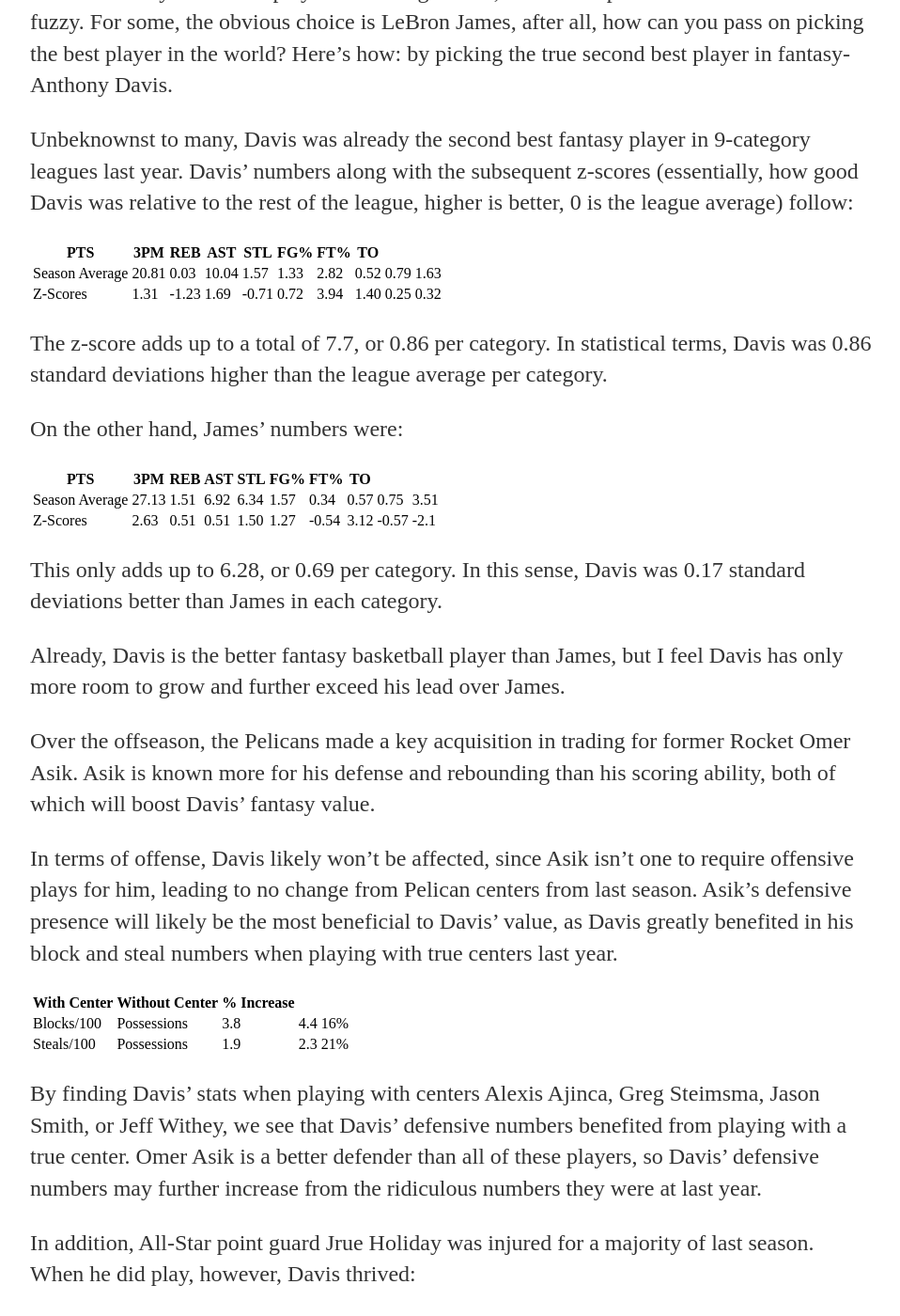
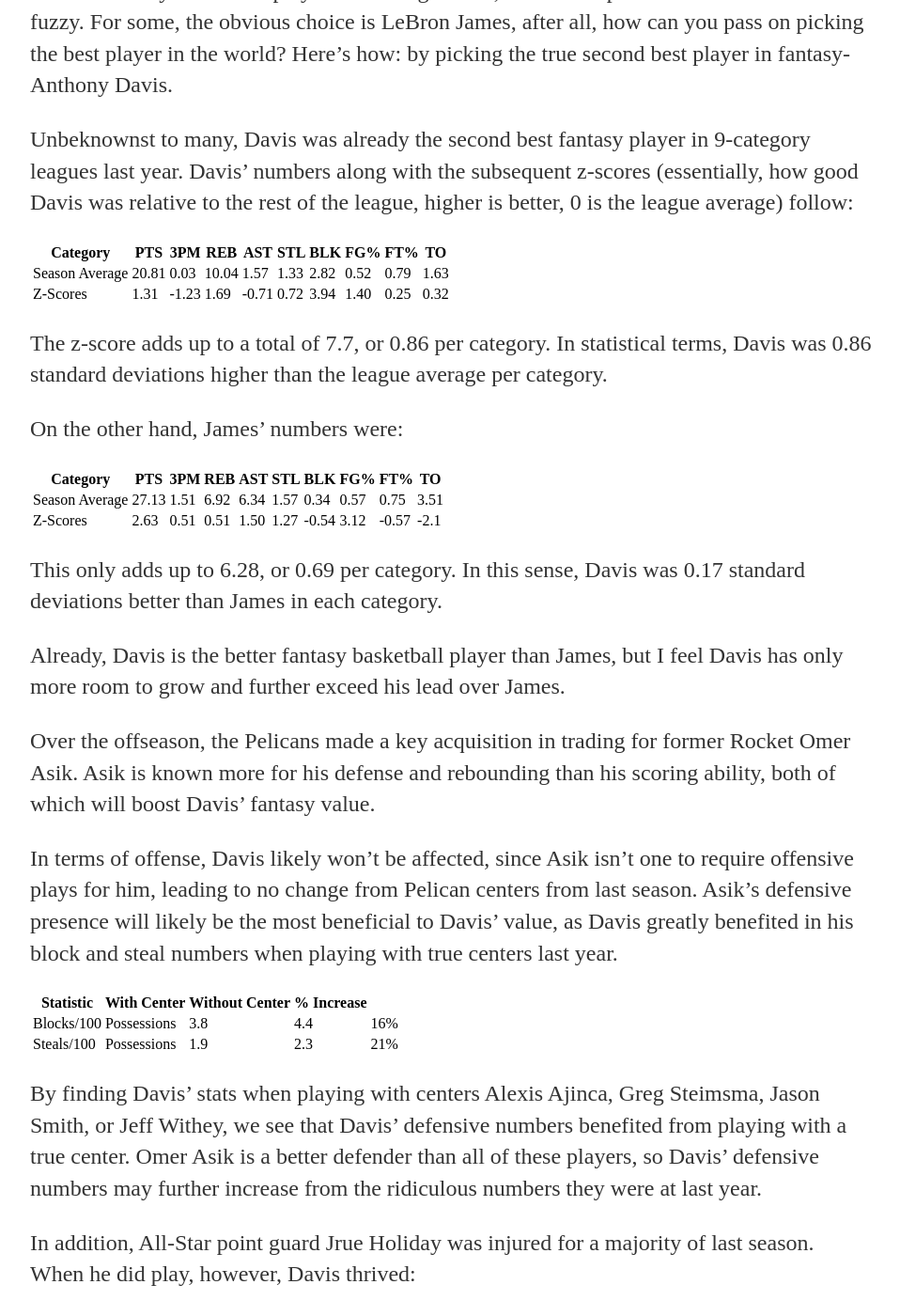
Before and after one commit to jtliao/jtliao.github.io, a Jekyll site: the page built from _posts/2014-10-04-why-you-should-draft-anthony-davis-over-lebron-james.md, in a window 1280 px wide and 1400 px high, scrolled down 461 px. Shown: the whole window at 94% size, without its empty margins (160-1118 px from the left). Built offline with Jekyll 4.4.1, drawn with Linux system fonts in a browser that asks for light colours.

Commit message:
fixed issue in blog post

```diff
--- a/_posts/2014-10-04-why-you-should-draft-anthony-davis-over-lebron-james.md
+++ b/_posts/2014-10-04-why-you-should-draft-anthony-davis-over-lebron-james.md
@@ -10,19 +10,19 @@
 
 Unbeknownst to many, Davis was already the second best fantasy player in 9-category leagues last year. Davis' numbers along with the subsequent z-scores (essentially, how good Davis was relative to the rest of the league, higher is better, 0 is the league average) follow:
 
- | PTS | 3PM | REB | AST | STL | FG% | FT% | TO
- --- | --- | --- | --- | --- | --- | --- | --- | ---
- Season Average | 20.81 | 0.03 | 10.04 | 1.57 | 1.33 | 2.82 | 0.52 | 0.79 | 1.63
- Z-Scores | 1.31 | -1.23 | 1.69 | -0.71 | 0.72 | 3.94 | 1.40 | 0.25 | 0.32
+Category | PTS | 3PM | REB | AST | STL | BLK | FG% | FT% | TO
+--- | --- | --- | --- | --- | --- | --- | --- | ---
+Season Average | 20.81 | 0.03 | 10.04 | 1.57 | 1.33 | 2.82 | 0.52 | 0.79 | 1.63
+Z-Scores | 1.31 | -1.23 | 1.69 | -0.71 | 0.72 | 3.94 | 1.40 | 0.25 | 0.32
 
 The z-score adds up to a total of 7.7, or 0.86 per category. In statistical terms, Davis was 0.86 standard deviations higher than the league average per category.
 
 On the other hand, James' numbers were:
 
- | PTS | 3PM | REB | AST | STL | FG% | FT% | TO
- --- | --- | --- | --- | --- | --- | --- | --- | ---
- Season Average | 27.13 | 1.51 | 6.92 | 6.34 | 1.57 | 0.34 | 0.57 | 0.75 | 3.51
- Z-Scores | 2.63 | 0.51 | 0.51 | 1.50 | 1.27 | -0.54 | 3.12 | -0.57 | -2.1
+Category | PTS | 3PM | REB | AST | STL | BLK | FG% | FT% | TO
+--- | --- | --- | --- | --- | --- | --- | --- | ---
+Season Average | 27.13 | 1.51 | 6.92 | 6.34 | 1.57 | 0.34 | 0.57 | 0.75 | 3.51
+Z-Scores | 2.63 | 0.51 | 0.51 | 1.50 | 1.27 | -0.54 | 3.12 | -0.57 | -2.1
 
 This only adds up to 6.28, or 0.69 per category. In this sense, Davis was 0.17 standard deviations better than James in each category.
 
@@ -33,7 +33,7 @@
 In terms of offense, Davis likely won't be affected, since Asik isn't one to require offensive plays for him, leading to no change from Pelican centers from last season.
 Asik's defensive presence will likely be the most beneficial to Davis' value, as Davis greatly benefited in his block and steal numbers when playing with true centers last year.
 
-| With Center | Without Center | % Increase
+Statistic | With Center | Without Center | % Increase
 --- | --- | --- | --- | ---
 Blocks/100 | Possessions | 3.8 | 4.4 | 16%
 Steals/100 | Possessions | 1.9 | 2.3 | 21%
@@ -44,7 +44,7 @@
 In addition, All-Star point guard Jrue Holiday was injured for a majority of last season. When he did play, however, Davis thrived:
 
 
- | Without Holiday | With Holiday | % Increase
+Category | Without Holiday | With Holiday | % Increase
  --- | --- | --- | ---
 Field Goal % | 51.2 | 53.4 | 4.3%
 Usage Rate | 23.9 | 25 | 4.6%
```
Also changed, not shown: _posts/2014-09-06-jason-launches-site.md (deleted, +0 -7 lines).
